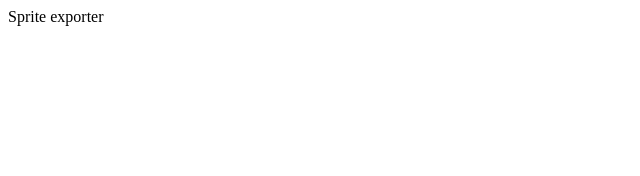
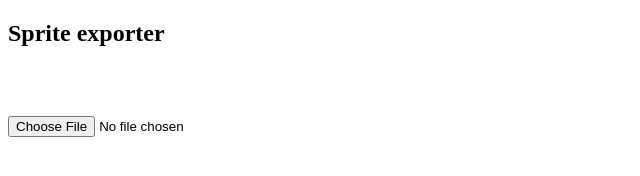
Before and after one commit to DERPG/bntools, a Gatsby site: page /sprite-exporter in a window 1280 px wide. Shown: the whole page, without its empty margins (0-640 px from the left). Built offline with nearby package versions, Linux system fonts and the light colour scheme; Gatsby itself is replaced by a stand-in of ours.

Commit message:
start sprite exporter

```diff
--- a/src/pages/index.tsx
+++ b/src/pages/index.tsx
@@ -4,7 +4,7 @@ import { Link } from "gatsby"
 export default function Home() {
   return (
     <div>
-      <Link to="game">Click here to play</Link>
+      <Link to="sprite-exporter">Sprite Exporter</Link>
     </div>
   )
 }
--- a/src/pages/sprite-exporter.tsx
+++ b/src/pages/sprite-exporter.tsx
@@ -1,9 +1,135 @@
 import React from "react"
 
-export default function SpriteExporter() {
-  return (
-    <div>
-      Sprite exporter
-    </div>
-  )
+class Data {
+  array: Uint8Array;
+
+  constructor(array: Uint8Array) {
+    this.array = array;
+  }
+
+  read_8(address) {
+    return this.array[address];
+  }
+
+  read_16(address) {
+    return this.array[address] + (this.array[address + 1] << 8);
+  }
 }
+
+class Palette {
+  array: any;
+
+  constructor(array: any) {
+    this.array = array;
+  }
+
+  value(index) {
+    return this.array[index];
+  }
+
+  high(index) {
+    const color = this.value(index);
+    const r = color & 0x1f;
+    const g = (color & 0x3e0) >> 5;
+    const b = (color & 0x7c00) >> 10;
+    return [r, g, b];
+  }
+
+  true(index) {
+    return this.high(index).map(x => x * 8);
+  }
+}
+
+class SpriteExporter extends React.Component {
+  private canvasRef: React.RefObject<HTMLCanvasElement>
+
+  constructor(props) {
+    super(props);
+    this.state = {
+      image: null
+    };
+
+    this.canvasRef = React.createRef();
+
+    this.loadFile = this.loadFile.bind(this);
+    this.load = this.load.bind(this);
+  }
+
+  loadFile(event) {
+    console.log('loaded file');
+
+    const reader = new FileReader();
+    reader.readAsArrayBuffer(event.target.files[0]);
+    reader.onloadend = (ev) => {
+      const array = new Uint8Array(ev.target.result);
+      const data = new Data(array);
+
+      this.load(data);
+    };
+  }
+
+  load(data: Data) {
+    const PALETTE_BASE_ADDRESS = 0x3cace4;
+    const buffer = new Array(16);
+    for (let i = 0; i < 16; i++) {
+      buffer[i] = data.read_16(PALETTE_BASE_ADDRESS + i * 2);
+    }
+
+    const palette = new Palette(buffer);
+
+    const ctx = this.canvasRef.current.getContext('2d');
+
+    // const imageData = ctx.getImageData(0, 0, 256, 16);
+    // for (let i = 0; i < 16; i++) {
+    //   for (let x = 0; x < 16; x++) {
+    //     for (let y = 0; y < 16; y++) {
+    //       const idx = (y * 256 + (16 * i + x)) * 4;
+    //       imageData.data[idx] = palette.true(i)[0];
+    //       imageData.data[idx + 1] = palette.true(i)[1];
+    //       imageData.data[idx + 2] = palette.true(i)[2];
+    //       imageData.data[idx + 3] = 0xff;
+    //     }
+    //   }
+    //   console.log(palette.high(i));
+    // }
+    // ctx.putImageData(imageData, 0, 0);
+
+    const base = 0x3c0798;
+    for (let t = 0; t < 10; t++) {
+      const imageData = ctx.getImageData(t * 8 % 16, Math.floor(t / 2) * 8, 8, 8);
+
+      for (let i = 0; i < 0x20; i++) {
+        const byte = data.read_8(base + t * 0x20 + i);
+        const p1 = palette.true(byte & 0x0F);
+        const p2 = palette.true((byte & 0xF0) >> 4);
+
+        let l = i * 8;
+        imageData.data[l + 0] = p1[0];
+        imageData.data[l + 1] = p1[1];
+        imageData.data[l + 2] = p1[2];
+        imageData.data[l + 3] = 0xff;
+
+        imageData.data[l + 4] = p2[0];
+        imageData.data[l + 5] = p2[1];
+        imageData.data[l + 6] = p2[2];
+        imageData.data[l + 7] = 0xff;
+      }
+
+      ctx.putImageData(imageData, t * 8 % 16, Math.floor(t / 2) * 8);
+    }
+
+    console.log('loaded palette');
+  }
+
+  render() {
+    return (
+      <div>
+        <h2>Sprite exporter</h2>
+        <input type="file" onChange={this.loadFile} />
+        <canvas ref={this.canvasRef} width={256} height={64} />
+      </div>
+    );
+  }
+}
+
+export default SpriteExporter
```
Also changed, not shown: 1 other file.
